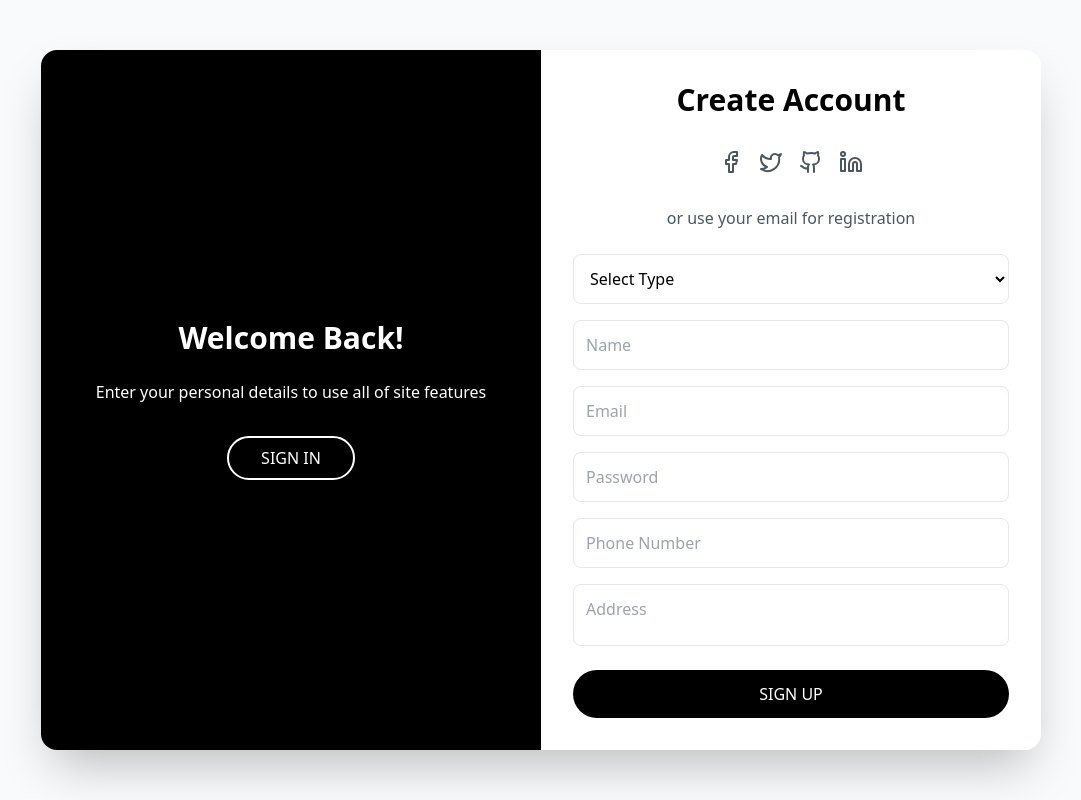
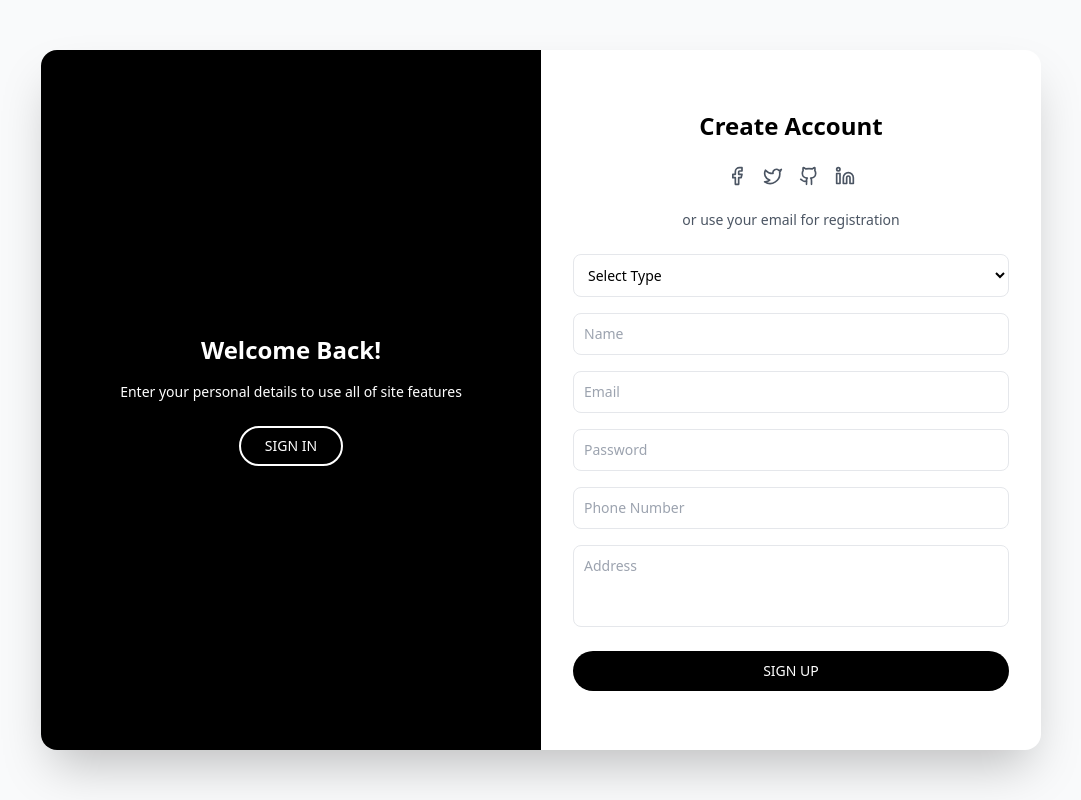
Before and after one commit to CMPN-CODECELL/Syrus2025_OpenInnovation_ByteMeHard, a React (Vite) app in the folder frontend/: page /login in a window 1280 px wide. Shown: the whole page, without its empty margins (99-1180 px from the left). Built offline with nearby package versions, Linux system fonts and the light colour scheme.

Commit message:
update login
update login

```diff
--- a/frontend/src/pages/Login.jsx
+++ b/frontend/src/pages/Login.jsx
@@ -3,10 +3,20 @@ import { Facebook, Twitter, Github, Linkedin } from 'lucide-react';
 
 const Login = () => {
   const [isSignUp, setIsSignUp] = useState(false);
+  const [selectedType, setSelectedType] = useState('');
 
   const toggleForm = () => {
     setIsSignUp(!isSignUp);
   };
+
+  const manufacturerTypes = [
+    'Furniture',
+    'Electronics',
+    'Automotive',
+    'Textiles',
+    'Food & Beverages',
+    'Pharmaceuticals'
+  ];
 
   return (
     <div className="min-h-screen flex items-center justify-center bg-gray-50 p-4">
@@ -21,11 +31,11 @@ const Login = () => {
           <div className={`absolute top-0 left-0 w-full h-full flex flex-col justify-center items-center p-8 text-white transition-opacity duration-700 ${
             isSignUp ? 'opacity-0' : 'opacity-100'
           }`}>
-            <h2 className="text-3xl font-bold mb-6">Welcome Back!</h2>
-            <p className="text-center mb-8">Enter your personal details to use all of site features</p>
+            <h2 className="text-2xl font-bold mb-4">Welcome Back!</h2>
+            <p className="text-sm text-center mb-6">Enter your personal details to use all of site features</p>
             <button
               onClick={toggleForm}
-              className="border-2 border-white text-white px-8 py-2 rounded-full hover:bg-white hover:text-black transition-colors"
+              className="border-2 border-white text-white px-6 py-2 rounded-full hover:bg-white hover:text-black transition-colors text-sm"
             >
               SIGN IN
             </button>
@@ -35,11 +45,11 @@ const Login = () => {
           <div className={`absolute top-0 left-0 w-full h-full flex flex-col justify-center items-center p-8 text-white transition-opacity duration-700 ${
             isSignUp ? 'opacity-100' : 'opacity-0'
           }`}>
-            <h2 className="text-3xl font-bold mb-6">Hello, Friend!</h2>
-            <p className="text-center mb-8">Enter your personal details and start journey with us</p>
+            <h2 className="text-2xl font-bold mb-4">Hello, Friend!</h2>
+            <p className="text-sm text-center mb-6">Enter your personal details and start journey with us</p>
             <button
               onClick={toggleForm}
-              className="border-2 border-white text-white px-8 py-2 rounded-full hover:bg-white hover:text-black transition-colors"
+              className="border-2 border-white text-white px-6 py-2 rounded-full hover:bg-white hover:text-black transition-colors text-sm"
             >
               SIGN UP
             </button>
@@ -48,77 +58,89 @@ const Login = () => {
 
         {/* Sign In Form */}
         <div className="absolute top-0 left-0 w-1/2 h-full p-8 flex flex-col justify-center">
-          <h2 className="text-3xl font-bold mb-8 text-center">Sign In</h2>
-          <div className="flex justify-center gap-4 mb-8">
-            <Facebook className="w-6 h-6 text-gray-600 cursor-pointer hover:text-black" />
-            <Twitter className="w-6 h-6 text-gray-600 cursor-pointer hover:text-black" />
-            <Github className="w-6 h-6 text-gray-600 cursor-pointer hover:text-black" />
-            <Linkedin className="w-6 h-6 text-gray-600 cursor-pointer hover:text-black" />
+          <h2 className="text-2xl font-bold mb-6 text-center">Sign In</h2>
+          <div className="flex justify-center gap-4 mb-6">
+            <Facebook className="w-5 h-5 text-gray-600 cursor-pointer hover:text-black" />
+            <Twitter className="w-5 h-5 text-gray-600 cursor-pointer hover:text-black" />
+            <Github className="w-5 h-5 text-gray-600 cursor-pointer hover:text-black" />
+            <Linkedin className="w-5 h-5 text-gray-600 cursor-pointer hover:text-black" />
           </div>
-          <p className="text-center text-gray-600 mb-6">or use your email password</p>
+          <p className="text-center text-gray-600 text-sm mb-6">or use your email password</p>
           <input
             type="email"
             placeholder="Email"
-            className="mb-4 p-3 border rounded-lg w-full focus:outline-none focus:ring-2 focus:ring-black"
+            className="mb-4 p-2.5 border rounded-lg w-full focus:outline-none focus:ring-2 focus:ring-black text-sm"
           />
           <input
             type="password"
             placeholder="Password"
-            className="mb-6 p-3 border rounded-lg w-full focus:outline-none focus:ring-2 focus:ring-black"
+            className="mb-4 p-2.5 border rounded-lg w-full focus:outline-none focus:ring-2 focus:ring-black text-sm"
           />
-          <a href="#" className="text-sm text-gray-600 hover:text-black mb-6 text-center">
+          <a href="#" className="text-xs text-gray-600 hover:text-black mb-6 text-center">
             Forget Your Password?
           </a>
-          <button className="bg-black text-white px-8 py-3 rounded-full hover:bg-gray-800 transition-colors">
+          <button className="bg-black text-white px-6 py-2.5 rounded-full hover:bg-gray-800 transition-colors text-sm">
             SIGN IN
           </button>
         </div>
 
         {/* Sign Up Form */}
         <div className="absolute top-0 right-0 w-1/2 h-full p-8 flex flex-col justify-center overflow-y-auto">
-          <h2 className="text-3xl font-bold mb-8 text-center">Create Account</h2>
-          <div className="flex justify-center gap-4 mb-8">
-            <Facebook className="w-6 h-6 text-gray-600 cursor-pointer hover:text-black" />
-            <Twitter className="w-6 h-6 text-gray-600 cursor-pointer hover:text-black" />
-            <Github className="w-6 h-6 text-gray-600 cursor-pointer hover:text-black" />
-            <Linkedin className="w-6 h-6 text-gray-600 cursor-pointer hover:text-black" />
+          <h2 className="text-2xl font-bold mb-6 text-center">Create Account</h2>
+          <div className="flex justify-center gap-4 mb-6">
+            <Facebook className="w-5 h-5 text-gray-600 cursor-pointer hover:text-black" />
+            <Twitter className="w-5 h-5 text-gray-600 cursor-pointer hover:text-black" />
+            <Github className="w-5 h-5 text-gray-600 cursor-pointer hover:text-black" />
+            <Linkedin className="w-5 h-5 text-gray-600 cursor-pointer hover:text-black" />
           </div>
-          <p className="text-center text-gray-600 mb-6">or use your email for registration</p>
+          <p className="text-center text-gray-600 text-sm mb-6">or use your email for registration</p>
           <select
-            className="mb-4 p-3 border rounded-lg w-full focus:outline-none focus:ring-2 focus:ring-black bg-white"
-            defaultValue=""
+            className="mb-4 p-2.5 border rounded-lg w-full focus:outline-none focus:ring-2 focus:ring-black bg-white text-sm"
+            value={selectedType}
+            onChange={(e) => setSelectedType(e.target.value)}
           >
             <option value="" disabled>Select Type</option>
             <option value="manufacturer">Manufacturer</option>
             <option value="retailer">Retailer</option>
             <option value="supplier">Raw Material Supplier</option>
           </select>
+          {selectedType === 'manufacturer' && (
+            <select
+              className="mb-4 p-2.5 border rounded-lg w-full focus:outline-none focus:ring-2 focus:ring-black bg-white text-sm"
+              defaultValue=""
+            >
+              <option value="" disabled>Select Manufacturer Type</option>
+              {manufacturerTypes.map((type) => (
+                <option key={type} value={type.toLowerCase()}>{type}</option>
+              ))}
+            </select>
+          )}
           <input
             type="text"
             placeholder="Name"
-            className="mb-4 p-3 border rounded-lg w-full focus:outline-none focus:ring-2 focus:ring-black"
+            className="mb-4 p-2.5 border rounded-lg w-full focus:outline-none focus:ring-2 focus:ring-black text-sm"
           />
           <input
             type="email"
             placeholder="Email"
-            className="mb-4 p-3 border rounded-lg w-full focus:outline-none focus:ring-2 focus:ring-black"
+            className="mb-4 p-2.5 border rounded-lg w-full focus:outline-none focus:ring-2 focus:ring-black text-sm"
           />
           <input
             type="password"
             placeholder="Password"
-            className="mb-4 p-3 border rounded-lg w-full focus:outline-none focus:ring-2 focus:ring-black"
+            className="mb-4 p-2.5 border rounded-lg w-full focus:outline-none focus:ring-2 focus:ring-black text-sm"
           />
           <input
             type="tel"
             placeholder="Phone Number"
-            className="mb-4 p-3 border rounded-lg w-full focus:outline-none focus:ring-2 focus:ring-black"
+            className="mb-4 p-2.5 border rounded-lg w-full focus:outline-none focus:ring-2 focus:ring-black text-sm"
           />
           <textarea
             placeholder="Address"
             rows={3}
-            className="mb-6 p-3 border rounded-lg w-full focus:outline-none focus:ring-2 focus:ring-black resize-none"
+            className="mb-6 p-2.5 border rounded-lg w-full focus:outline-none focus:ring-2 focus:ring-black resize-none text-sm"
           />
-          <button className="bg-black text-white px-8 py-3 rounded-full hover:bg-gray-800 transition-colors">
+          <button className="bg-black text-white px-6 py-2.5 rounded-full hover:bg-gray-800 transition-colors text-sm">
             SIGN UP
           </button>
         </div>
```
